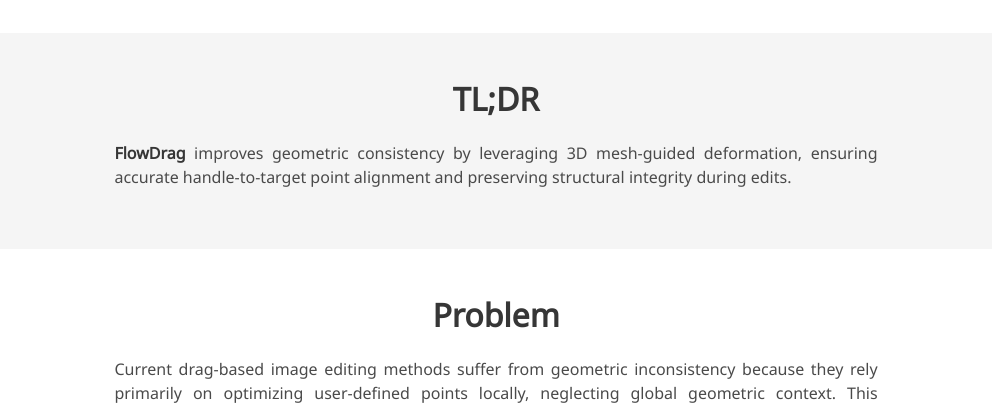
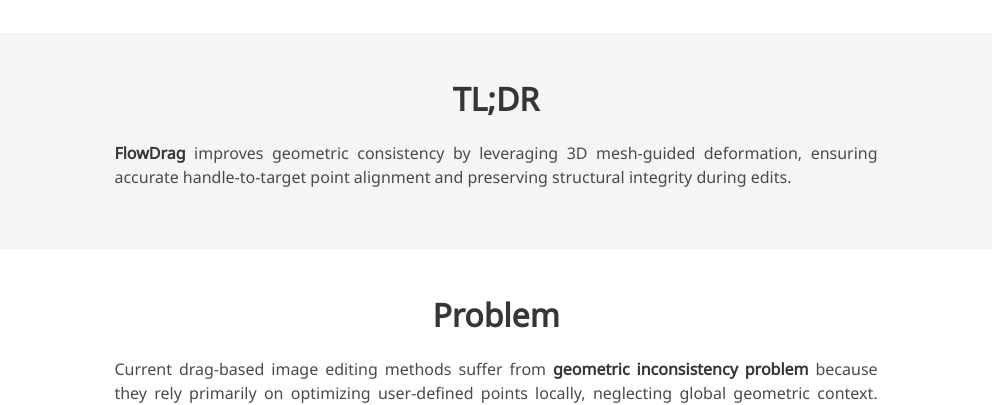
Before and after one commit to kookie12/FlowDrag-Projecct-Page, a plain HTML site: page index.html in a window 1280 px wide. Shown: the part 400-805 px from the top of the page, without its empty margins (144-1136 px from the left). Drawn offline with nearby package versions, Linux system fonts and the light colour scheme; some icons are missing; a web font is replaced by a local one.

Commit message:
revise: 25.07.16

```diff
--- a/index.html
+++ b/index.html
@@ -249,7 +249,7 @@
         <h2 class="title is-3">Problem</h2>
         <div class="content has-text-justified">
           <p>
-            Current drag-based image editing methods suffer from geometric inconsistency because they rely primarily on optimizing user-defined points locally, neglecting global geometric context. This approach often leads to unnatural deformations and structural artifacts in edited images. Moreover, the absence of a reliable benchmark with ground truth data makes it challenging to quantitatively evaluate the accuracy of such editing results.
+            Current drag-based image editing methods suffer from <strong>geometric inconsistency problem</strong> because they rely primarily on optimizing user-defined points locally, neglecting global geometric context. This approach often leads to unnatural deformations and structural artifacts in edited images. Moreover, the absence of a reliable benchmark with ground truth data makes it challenging to quantitatively evaluate the accuracy of such editing results.
           </p>
         </div>
       </div>
```
